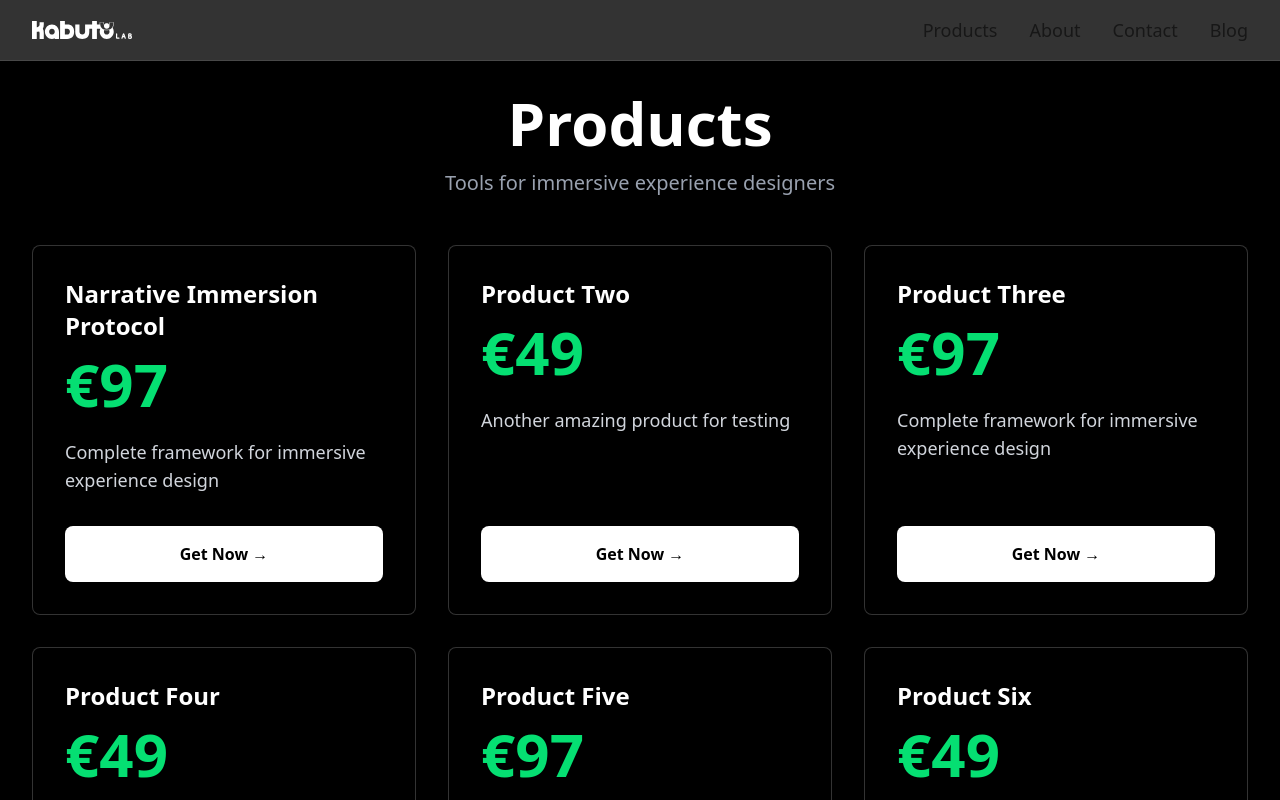
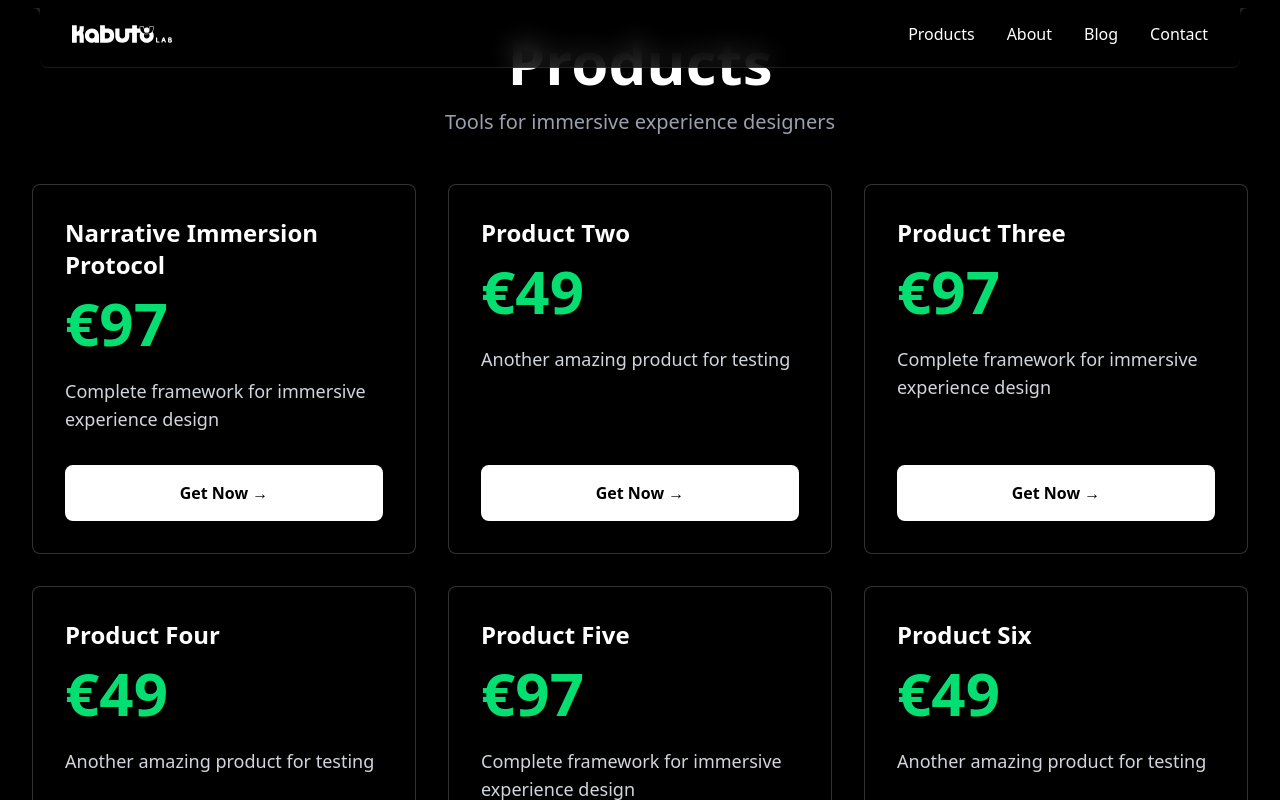
Before and after one commit to christi4ntoro/kabuto-lab, a Next.js app: page /products in a window 1280 px wide. Shown: the top 800 px of the page. Built offline with nearby package versions, Linux system fonts and the light colour scheme.

Commit message:
header fixed

```diff
--- a/app/page.tsx
+++ b/app/page.tsx
@@ -6,7 +6,7 @@ import CTASection from '@/components/home/CTASection';
 
 export default function Home() {
   return (
-    <main>
+    <main className="pt-[68px] md:pt-0">
       <Hero />
       <ProductScrollSection />
       <Services />
--- a/components/home/ProductScrollSection.tsx
+++ b/components/home/ProductScrollSection.tsx
@@ -9,29 +9,20 @@ import { products } from '@/lib/products';
 export default function ProductScrollSection() {
   const containerRef = useRef<HTMLDivElement>(null);
 
-  // Track scroll progress of this section
   const { scrollYProgress } = useScroll({
     target: containerRef,
     offset: ['start start', 'end end']
   });
 
-  scrollYProgress.onChange((v) => console.log('Scroll progress:', v));
-
-  // Transform scroll progress to horizontal movement
-  // Adjust -100 to control how far it scrolls (more negative = more scroll)
   const x = useTransform(scrollYProgress, [0, 1], ['0%', '-66.666%']);
 
-  // Get first 6 products
   const displayProducts = products.slice(0, 6);
 
   return (
     <section
       ref={containerRef}
-      className="relative"
-      // Height determines scroll duration - adjust as needed
-      style={{ height: '300vh' }}
+      className="relative md:h-[300vh]"
     >
-      {/* Sticky container that holds during scroll */}
       <div className="sticky top-0 h-screen overflow-hidden">
         <div className="flex h-full items-center">
 
@@ -40,7 +31,7 @@ export default function ProductScrollSection() {
             style={{ x }}
             className="hidden md:flex gap-6 px-8 will-change-transform"
           >
-            {displayProducts.map((product, idx) => (
+            {displayProducts.map((product) => (
               <div
                 key={product.id}
                 className="flex-shrink-0 w-[400px]"
@@ -94,7 +85,7 @@ export default function ProductScrollSection() {
                 </h3>
                 <Link
                   href="/products"
-                  className="px-6 py-3 bg-white text-black font-semibold rounded-lg"
+                  className="px-6 py-3 bg-white text-black font-semibold"
                 >
                   Products
                 </Link>
--- a/components/shared/Header.tsx
+++ b/components/shared/Header.tsx
@@ -1,50 +1,171 @@
+'use client';
+
 import Link from 'next/link';
 import Image from 'next/image';
+import { useState, useEffect } from 'react';
+import { Menu, X, Youtube, Github, Instagram } from 'lucide-react';
 
 export default function Header() {
+  const [scrollProgress, setScrollProgress] = useState(0);
+  const [mobileMenuOpen, setMobileMenuOpen] = useState(false);
+
+  // Prevent body scroll when mobile menu is open
+  useEffect(() => {
+    const handleScroll = () => {
+      const scrollY = window.scrollY;
+      const maxScroll = 20; // Pixels to complete the transition
+      const progress = Math.min(scrollY / maxScroll, 1);
+      setScrollProgress(progress);
+    };
+
+    window.addEventListener('scroll', handleScroll);
+    return () => window.removeEventListener('scroll', handleScroll);
+  }, []);
+
+  // Calculate dynamic values based on scroll
+  const headerHeight = 68 - (12 * scrollProgress); // 68px -> 56px
+  const logoSize = 100 - (20 * scrollProgress); // 100px -> 80px
+  const notchTop = 8 - (8 * scrollProgress); // 8px -> 0px
+  useEffect(() => {
+    if (mobileMenuOpen) {
+      document.body.style.overflow = 'hidden';
+    } else {
+      document.body.style.overflow = 'unset';
+    }
+  }, []);
+
+  const navLinks = [
+    { href: '/products', label: 'Products' },
+    { href: '/about', label: 'About' },
+    { href: '/blog', label: 'Blog' },
+    { href: '/contact', label: 'Contact' },
+  ];
+
+  const socialLinks = [
+    { href: 'https://youtube.com', icon: Youtube, label: 'YouTube' },
+    { href: 'https://github.com', icon: Github, label: 'GitHub' },
+    { href: 'https://instagram.com', icon: Instagram, label: 'Instagram' },
+  ];
+
   return (
-      <header className="sticky top-0 z-50 bg-black/80 backdrop-blur-md border-b border-white/10">
-        <nav className="max-w-7xl mx-auto px-8 py-4 flex items-center justify-between">
+    <>
+      <header
+        className="fixed top-0 left-0 right-0 z-50 transition-all"
+        style={{ height: `${headerHeight}px` }}
+      >
+        <div className="h-full mx-0 md:mx-10 bg-black/80 backdrop-blur-md border-b border-white/10 md:rounded-b-lg relative">
+          {/* Left notch - desktop only */}
+          <div
+            className="hidden md:block absolute left-[-8px] w-2 h-2 transition-all"
+            style={{ top: `${notchTop}px` }}
+          >
+            <Image
+              src="/shared/curve-nav.svg"
+              alt=""
+              width={8}
+              height={8}
+              className="w-full h-full"
+            />
+          </div>
+          {/* Right notch - desktop only */}
+          <div
+            className="hidden md:block absolute right-[-8px] w-2 h-2 rotate-[-90deg] transition-all"
+            style={{ top: `${notchTop}px` }}
+          >
+            <Image
+              src="/shared/curve-nav.svg"
+              alt=""
+              width={8}
+              height={8}
+              className="w-full h-full"
+            />
+          </div>
+          <nav className="h-full max-w-7xl mx-auto px-6 md:px-8 flex items-center justify-between">
+            {/* Logo */}
             <Link
               href="/"
-            className=""
+              className="relative z-50"
+              onClick={() => mobileMenuOpen && setMobileMenuOpen(false)}
             >
               <Image
                 src="/shared/logo-white.svg"
                 alt="KabutoLab™"
-              width={100}
-              height={100}
+                width={logoSize}
+                height={logoSize}
                 priority
+                className="transition-all"
+                style={{ width: `${logoSize}px`, height: `${logoSize}px` }}
               />
             </Link>
 
-          <div className="flex gap-8">
+            {/* Desktop Nav */}
+            <div className="hidden md:flex gap-8">
+              {navLinks.map((link) => (
                 <Link
-              href="/products"
-              className="text-lg hover:text-blue-400 transition-colors"
+                  key={link.href}
+                  href={link.href}
+                  className="text-white hover:text-blue-400 transition-colors font-medium"
                 >
-              Products
+                  {link.label}
                 </Link>
+              ))}
+            </div>
+
+            {/* Mobile Hamburger */}
+            <button
+              onClick={() => setMobileMenuOpen(!mobileMenuOpen)}
+              className="md:hidden relative z-50 text-white"
+              aria-label="Toggle menu"
+            >
+              {mobileMenuOpen ? <X size={28} /> : <Menu size={28} />}
+            </button>
+          </nav>
+        </div>
+      </header>
+
+      {/* Mobile Menu Overlay */}
+      <div
+        className={`fixed inset-0 z-40 bg-black/95 backdrop-blur-lg transition-all duration-300 md:hidden ${
+          mobileMenuOpen
+            ? 'opacity-100 pointer-events-auto'
+            : 'opacity-0 pointer-events-none'
+        }`}
+      >
+        <div className="flex flex-col justify-between h-full pt-24 pb-8 px-6">
+          {/* Nav Links */}
+          <nav className="flex flex-col gap-6">
+            {navLinks.map((link) => (
               <Link
-              href="/about"
-              className="text-lg hover:text-blue-400 transition-colors"
+                key={link.href}
+                href={link.href}
+                onClick={() => setMobileMenuOpen(false)}
+                className="text-4xl font-medium text-white hover:text-blue-400 transition-colors"
               >
-              About
+                {link.label}
               </Link>
-            <Link
-              href="/contact"
-              className="text-lg hover:text-blue-400 transition-colors"
+            ))}
+          </nav>
+
+          {/* Social Icons */}
+          <div className="flex gap-6 justify-center">
+            {socialLinks.map((social) => {
+              const Icon = social.icon;
+              return (
+                <a
+                  key={social.href}
+                  href={social.href}
+                  target="_blank"
+                  rel="noopener noreferrer"
+                  className="text-white hover:text-blue-400 transition-colors"
+                  aria-label={social.label}
                 >
-              Contact
-            </Link>
-            <Link
-              href="/blog"
-              className="text-lg hover:text-blue-400 transition-colors"
-            >
-              Blog
-            </Link>
+                  <Icon size={28} />
+                </a>
+              );
+            })}
           </div>
-        </nav>
-      </header>
-    )
+        </div>
+      </div>
+    </>
+  );
 }
```
Also changed, not shown: public/shared/curve-nav.svg (added), 1 other file (tests, documents, lock files or other folders). Lines whose indentation alone changed are shown as unchanged.
